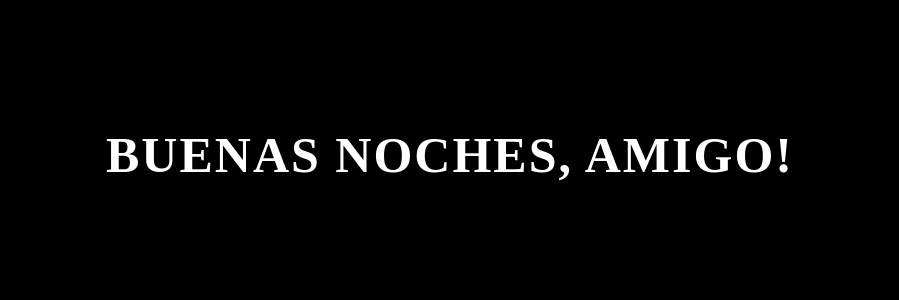
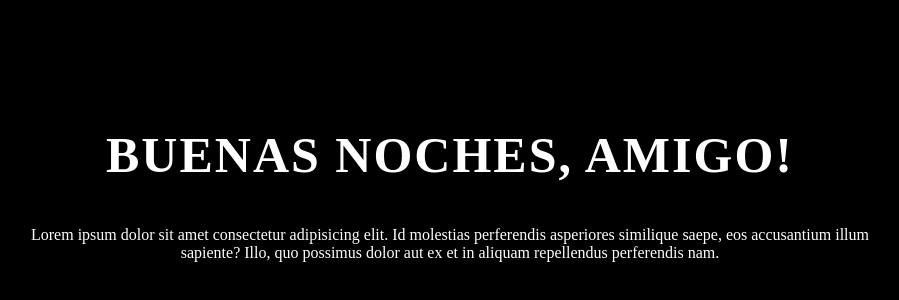
Before and after one commit to Dictordozel/my_JS, a plain HTML site: page index.html in a window 1280 px wide. Shown: the part 24-324 px from the top of the page, without its empty margins (190-1089 px from the left). Drawn offline with Linux system fonts and the light colour scheme.

Commit message:
Add html content__info

```diff
--- a/index.html
+++ b/index.html
@@ -12,6 +12,7 @@
         <div class="container">
             <div class="content__text">
                 <h1 class="content__title">Buenas noches, amigo!</h1>
+                <p>Lorem ipsum dolor sit amet consectetur adipisicing elit. Id molestias perferendis asperiores similique saepe, eos accusantium illum sapiente? Illo, quo possimus dolor aut ex et in aliquam repellendus perferendis nam.</p>
             </div>
         </div>
     </section>
```
